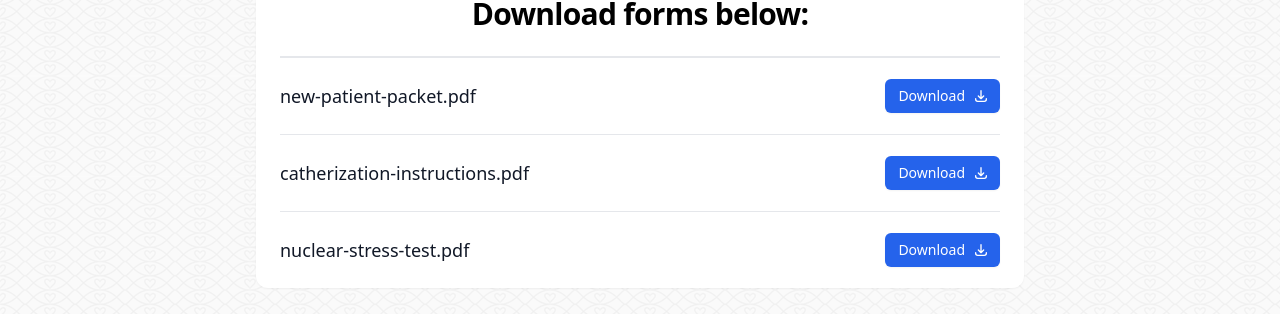
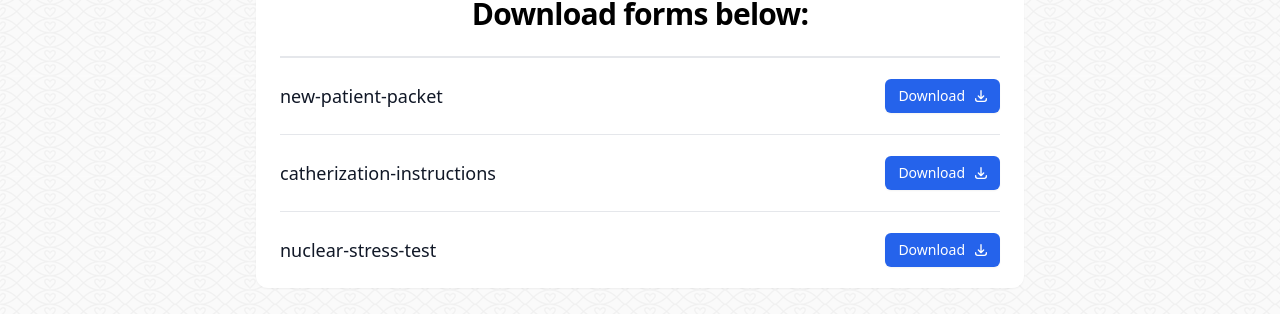
Before and after one commit to ladderdesigns/doctor-template-1, a Next.js app: page /patient-resources in a window 1280 px wide. Shown: the part 444-758 px from the top of the page. Built offline with nearby package versions, Linux system fonts and the light colour scheme.

Commit message:
chore: updated file structure for patient resources

```diff
--- a/src/pages/patient-resources.tsx
+++ b/src/pages/patient-resources.tsx
@@ -9,9 +9,21 @@ import Hero from '../components/Hero';
 
 export default function PatientResources() {
   const items = [
-    { id: 0, name: 'new-patient-packet.pdf' },
-    { id: 1, name: 'catherization-instructions.pdf' },
-    { id: 2, name: 'nuclear-stress-test.pdf' },
+    {
+      id: 0,
+      name: 'new-patient-packet',
+      href: '/patient-resources/new-patient-packet.pdf',
+    },
+    {
+      id: 1,
+      name: 'catherization-instructions',
+      href: '/patient-resources/catherization-instructions.pdf',
+    },
+    {
+      id: 2,
+      name: 'nuclear-stress-test',
+      href: '/patient-resources/nuclear-stress-test.pdf',
+    },
   ];
 
   return (
@@ -43,6 +55,7 @@ export default function PatientResources() {
                                   {file.name}
                                 </span>
                                 <span className="flex h-7 items-center ml-6">
+                                  <a href={file.href} download>
                                     <button
                                       type="button"
                                       className="bg-blue-600 border border-transparent focus:outline-none focus:ring-2 focus:ring-blue-500 focus:ring-offset-2 font-medium hover:bg-blue-700 inline-flex items-center leading-4 px-3 py-2 rounded-md shadow-sm text-sm text-white"
@@ -53,6 +66,7 @@ export default function PatientResources() {
                                         aria-hidden="true"
                                       />
                                     </button>
+                                  </a>
                                 </span>
                               </Disclosure.Button>
                             </dt>
```
Lines whose indentation alone changed are shown as unchanged.
